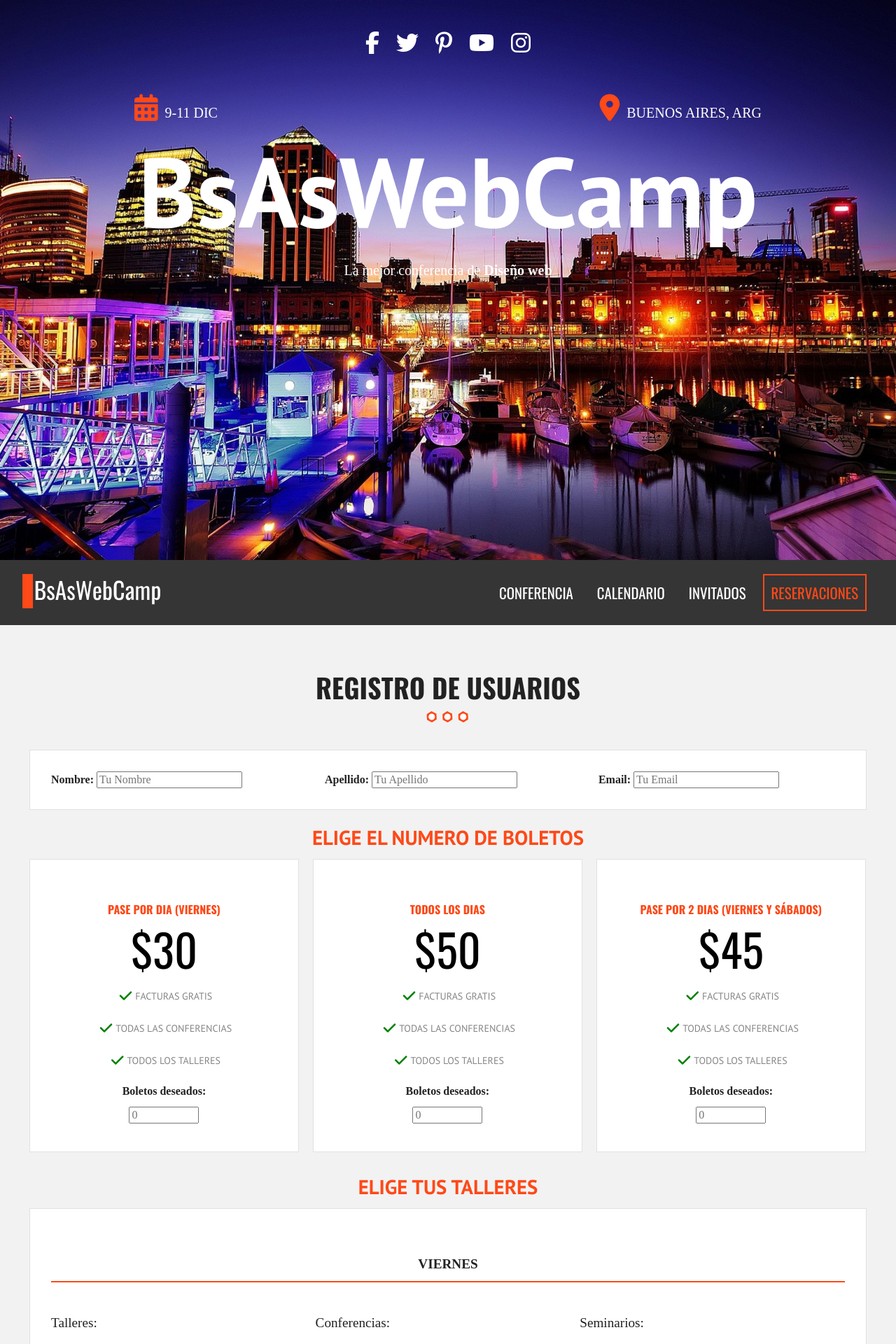
After one commit to SebasAnderson/Taller3, a PHP site: page /registro.html in a window 1280 px wide. The commit adds this page. Shown: the top 1920 px of the page at 70% size. Run offline with PHP 8.4, Linux system fonts and the light colour scheme; some libraries are stand-ins or nearby versions.

Commit message:
registro completado

```diff
--- a/css/main.css
+++ b/css/main.css
@@ -273,7 +273,7 @@
         }
 
         div.logo img {
-            width: 100%;
+            width: 50%;
         }
 
         @media only screen and (min-width: 768px) {
@@ -665,7 +665,7 @@
 
         footer.info-testimonial {
             padding: 0;
-            background-color: white;
+            background-color: transparent;
         }
 
         footer.info-testimonial img {
@@ -786,6 +786,102 @@
             padding: 10px 0;
             margin: 0;
             text-align: center;
+        }
+        /* INTERNAS */
+        /* REGISTRO */
+
+        form.registro h3{
+            text-align: center;
+            text-transform: uppercase;
+            margin: 20px 0 0 0;
+        }
+        form.registro label {
+            margin-bottom: 5px;
+            font-weight: bold;
+        }
+        h4 {
+            text-align: center;
+            text-transform: uppercase;
+            border-bottom: 2px solid #fe4918;
+            padding: 10px;
+            font-size: 1.2em;
+        }
+        div.caja {
+            background-color: white;
+            border: 1px solid #e1e1e1;
+            padding: 10px;
+            margin: 10px;
+        }
+        div.campo {
+            padding: 20px;
+        }
+        @media only screen and (min-width: 768px) {
+            div.campo{
+                float: left;
+                width: 33.3%;
+            }
+        }
+        div.paquetes .tabla-precios:hover {
+            transform: none;
+            box-shadow: none;
+        }
+        div.paquetes .tabla-precios input {
+            clear: both;
+            width: 100px;
+            margin: 10px auto 0 auto;
+            display: block;
+        }
+
+        .contenido-dia {
+            padding: 20px;
+            /* display: none; */
+        }
+        @media only screen and (min-width: 768px) {
+        .contenido-dia > div {
+            float: left;
+            width: 33.3%;
+            }
+        }
+        .contenido-dia > div p {
+            text-align: left;
+        }
+        .contenido-dia > div label {
+            display: block;
+            margin-bottom: 10px;
+        }
+        .contenido-dia > div input {
+            margin-right: 10px;
+        }
+        .contenido-dia > div label time {
+            color: #fe4918;
+            font-weight: bold;
+        }
+        /*RESUMEN REGISTRO */
+        .resumen p {
+            font-size: 1.2em;
+            text-transform: uppercase;
+        }
+        div.resumen .extras {
+            float: left;
+            width: 50%;
+            padding: 30px;
+        }
+
+        div.extras div.orden {
+            text-align: left;
+            margin-bottom: 10px;
+        }
+        div.extras div.orden input {
+            margin: 10px 0 0 0;
+        }
+        div.resumen div.total {
+            float: right;
+            width: 50%;
+            padding: 30px;
+        }
+        div.resumen input {
+            display: block;
+            margin: 10px auto;
         }
 
         .hidden {
--- /dev/null
+++ b/registro.html
@@ -0,0 +1,298 @@
+<!doctype html>
+<html class="no-js" lang="">
+
+<head>
+    <meta charset="utf-8">
+    <title></title>
+    <meta name="description" content="">
+    <meta name="viewport" content="width=device-width, initial-scale=1">
+
+    <link rel="manifest" href="site.webmanifest">
+    <link rel="apple-touch-icon" href="icon.png">
+    <link rel="stylesheet" href="css/normalize.css">
+    <link rel="stylesheet" href="css/fontawesome-all.min.css">
+    <link href="https://fonts.googleapis.com/css2?family=Open+Sans:ital,wght@0,300;0,400;0,600;0,700;0,800;1,300;1,400;1,600;1,700;1,800&family=Oswald:wght@200;300;400;500;600;700&family=PT+Sans:ital,wght@0,400;0,700;1,400;1,700&display=swap" rel="stylesheet">
+    <link rel="stylesheet" href="css/main.css">
+    <meta name="theme-color" content="#fafafa">
+</head>
+
+<body>
+
+
+    <header class="site-header">
+        <div class="hero">
+            <div class="contenido-header">
+                <nav class="redes-sociales">
+                    <a href="#"><i class="fab fa-facebook-f"></i></a>
+                    <a href="#"><i class="fab fa-twitter"></i></a>
+                    <a href="#"><i class="fab fa-pinterest-p"></i></a>
+                    <a href="#"><i class="fab fa-youtube"></i></a>
+                    <a href="#"><i class="fab fa-instagram"></i></a>
+                </nav>
+                <div class="informacion-evento">
+                    <div class="clearfix">
+                        <p class="fecha"><i class="fas fa-calendar-alt"></i>9-11 Dic</p>
+                        <p class="ciudad"><i class="fas fa-map-marker-alt"></i>Buenos Aires, Arg</p>
+                    </div>
+                    <h1 class="nombre-sitio">BsAsWebCamp</h1>
+                    <p class="slogan">La mejor conferencia de <span>Diseño web</span></p>
+                </div>
+            </div>
+        </div>
+        <!-- Hero -->
+    </header>
+    <div class="barra">
+        <div class="contenedor clearfix">
+            <div class="logo">
+                <img src="img/img/logo2.svg" alt="Logo-test">
+           </div>
+            <div class="menu-movil">
+                <span></span>
+                <span></span>
+                <span></span>
+            </div>
+            <nav class="navegacion-principal">
+                <a href="#">Conferencia</a>
+                <a href="#">Calendario</a>
+                <a href="#">Invitados</a>
+                <a href="registro.html">Reservaciones</a>
+            </nav>
+        </div>
+        <!-- Contenedor -->
+    </div>
+    <!-- Fin de la barra -->
+
+    <section class="seccion contenedor">
+        <h2>Registro de Usuarios </h2>
+        <form id="registro" class="registro" action="index.html" method="post">
+            <div id="datos_usuarios" class="registro caja clearfix">
+                <div class="campo">
+                    <label for="nombre">Nombre:</label>
+                    <input type="text" id="nombre" name="nombre" placeholder="Tu Nombre">
+                </div>
+                <div class="campo">
+                    <label for="apellido">Apellido:</label>
+                    <input type="text" id="apellido" name="apellido" placeholder="Tu Apellido">
+                </div>
+                <div class="campo">
+                    <label for="email">Email:</label>
+                    <input type="email" id="email" name="email" placeholder="Tu Email">
+                </div>
+                <div id="error"></div>
+            </div><!--  #DATOS USUARIO -->
+            <div id="paquetes" class="paquetes">
+                <h3>Elige el numero de boletos</h3>
+                <ul class="lista-precios clearfix">
+                    <li>
+                        <div class="tabla-precios">
+                            <h3>Pase por dia (Viernes)</h3>
+                            <p class="numero">$30</p>
+                            <ul>
+                                <li>Facturas Gratis</li>
+                                <li>Todas las conferencias</li>
+                                <li>Todos los talleres</li>
+                            </ul>
+                            <div class="orden">
+                                <label for="pase_dia">Boletos deseados:</label>
+                                <input type="number" min="0" id="pase_dia" size="3" placeholder="0">
+                            </div>                        </div>
+                    </li>
+                    <li>
+                        <div class="tabla-precios">
+                            <h3>Todos los dias</h3>
+                            <p class="numero">$50</p>
+                            <ul>
+                                <li>Facturas Gratis</li>
+                                <li>Todas las conferencias</li>
+                                <li>Todos los talleres</li>
+                            </ul>
+                             <div class="orden">
+                                <label for="pase_completo">Boletos deseados:</label>
+                                <input type="number" min="0" id="pase_completo" size="3" placeholder="0">
+                            </div>
+                        </div>
+                    </li>
+                    <li>
+                        <div class="tabla-precios">
+                            <h3>Pase por 2 dias (Viernes y Sábados) </h3>
+                            <p class="numero">$45</p>
+                            <ul>
+                                <li>Facturas Gratis</li>
+                                <li>Todas las conferencias</li>
+                                <li>Todos los talleres</li>
+                            </ul>
+                            <div class="orden">
+                                <label for="pase_dosDias">Boletos deseados:</label>
+                                <input type="number" min="0" id="pase_dosDias" size="3" placeholder="0">
+                            </div>
+                        </div>
+                    </li>
+
+                </ul>
+            </div><!--#Paquetes-->
+            <div id="eventos" class="eventos clearfix">
+                         <h3>Elige tus talleres</h3>
+                         <div class="caja">
+                               <div id="viernes" class="contenido-dia clearfix">
+                                   <h4>Viernes</h4>
+                                       <div>
+                                           <p>Talleres:</p>
+                                           <label><input type="checkbox" name="registro[]" id="taller_01" value="taller_01"><time>10:00</time> Responsive Web Design</label>
+                                           <label><input type="checkbox" name="registro[]" id="taller_02" value="taller_02"><time>12:00</time> Flexbox</label>
+                                           <label><input type="checkbox" name="registro[]" id="taller_03" value="taller_03"><time>14:00</time> HTML5 y CSS3</label>
+                                           <label><input type="checkbox" name="registro[]" id="taller_04" value="taller_04"><time>17:00</time> Drupal</label>
+                                           <label><input type="checkbox" name="registro[]" id="taller_05" value="taller_05"><time>19:00</time> WordPress</label>
+                                       </div>
+                                       <div>
+                                           <p>Conferencias:</p>
+                                           <label><input type="checkbox" name="registro[]" id="conf_01" value="conf_01"><time>10:00</time> Como ser Freelancer</label>
+                                           <label><input type="checkbox" name="registro[]" id="conf_02" value="conf_02"><time>17:00</time> Tecnologías del Futuro</label>
+                                           <label><input type="checkbox" name="registro[]" id="conf_03" value="conf_03"><time>19:00</time> Seguridad en la Web</label>
+                                       </div>
+                                       <div>
+                                           <p>Seminarios:</p>
+                                           <label><input type="checkbox" name="registro[]" id="sem_01" value="sem_01"><time>10:00</time> Diseño UI y UX para móviles</label>
+                                       </div>
+                               </div> <!--#viernes-->
+                               <div id="sabado" class="contenido-dia clearfix">
+                                   <h4>Sábado</h4>
+                                   <div>
+                                         <p>Talleres:</p>
+                                         <label><input type="checkbox" name="registro[]" id="taller_06" value="taller_06"><time>10:00</time> AngularJS</label>
+                                         <label><input type="checkbox" name="registro[]" id="taller_07" value="taller_07"><time>12:00</time> PHP y MySQL</label>
+                                         <label><input type="checkbox" name="registro[]" id="taller_08" value="taller_08"><time>14:00</time> JavaScript Avanzado</label>
+                                         <label><input type="checkbox" name="registro[]" id="taller_09" value="taller_09"><time>17:00</time> SEO en Google</label>
+                                         <label><input type="checkbox" name="registro[]" id="taller_10" value="taller_10"><time>19:00</time> De Photoshop a HTML5 y CSS3</label>
+                                         <label><input type="checkbox" name="registro[]" id="taller_11" value="taller_11"><time>21:00</time> PHP Medio y Avanzado</label>
+                                   </div>
+                                   <div>
+                                         <p>Conferencias:</p>
+                                         <label><input type="checkbox" name="registro[]" id="conf_04" value="conf_04"><time>10:00</time> Como crear una tienda online que venda millones en pocos días</label>
+                                         <label><input type="checkbox" name="registro[]" id="conf_05" value="conf_05"><time>17:00</time> Los mejores lugares para encontrar trabajo</label>
+                                         <label><input type="checkbox" name="registro[]" id="conf_06" value="conf_06"><time>19:00</time> Pasos para crear un negocio rentable</label>
+                                   </div>
+                                   <div>
+                                         <p>Seminarios:</p>
+                                         <label><input type="checkbox" name="registro[]" id="sem_02" value="sem_02"><time>10:00</time> Aprende a Programar en una mañana</label>
+                                         <label><input type="checkbox" name="registro[]" id="sem_03" value="sem_03"><time>17:00</time> Diseño UI y UX para móviles</label>
+                                   </div>
+                               </div> <!--#sabado-->
+                               <div id="domingo" class="contenido-dia clearfix">
+                                   <h4>Domingo</h4>
+                                   <div>
+                                         <p>Talleres:</p>
+                                         <label><input type="checkbox" name="registro[]" id="taller_12" value="taller_12"><time>10:00</time> Laravel</label>
+                                         <label><input type="checkbox" name="registro[]" id="taller_13" value="taller_13"><time>12:00</time> Crea tu propia API</label>
+                                         <label><input type="checkbox" name="registro[]" id="taller_14" value="taller_14"><time>14:00</time> JavaScript y jQuery</label>
+                                         <label><input type="checkbox" name="registro[]" id="taller_15" value="taller_15"><time>17:00</time> Creando Plantillas para WordPress</label>
+                                         <label><input type="checkbox" name="registro[]" id="taller_16" value="taller_16"><time>19:00</time> Tiendas Virtuales en Magento</label>
+                                   </div>
+                                   <div>
+                                         <p>Conferencias:</p>
+                                         <label><input type="checkbox" name="registro[]" id="conf_07" value="conf_07"><time>10:00</time> Como hacer Marketing en línea</label>
+                                         <label><input type="checkbox" name="registro[]" id="conf_08" value="conf_08"><time>17:00</time> ¿Con que lenguaje debo empezar?</label>
+                                         <label><input type="checkbox" name="registro[]" id="conf_09" value="conf_09"><time>19:00</time> Frameworks y librerias Open Source</label>
+                                   </div>
+                                   <div>
+                                         <p>Seminarios:</p>
+                                         <label><input type="checkbox" name="registro[]" id="sem_04" value="sem_04"><time>14:00</time> Creando una App en Android en una tarde</label>
+                                         <label><input type="checkbox" name="registro[]" id="sem_05" value="sem_05"><time>17:00</time> Creando una App en iOS en una tarde</label>
+                                   </div>
+                               </div> <!--#domingo-->
+                           </div><!--.caja-->
+                     </div> <!--#eventos-->
+                     <div id="resumen" class="resumen">
+                         <h3>Pago y Extras</h3>
+                         <div class="caja clearfix">
+                             <div class="extras">
+                                 <div class="orden">
+                                     <label for="remera_evento">Remera del evento $10 <small>(promocion 7% dto.)</small></label>
+                                     <input type="number" min="0" id="remera_evento" size="3"placeholder="0">
+                                 </div><!--orden-->
+                                 <div class="orden">
+                                    <label for="stickers">Paquete de 10 stickers $2<small>(HTML5, CSS3, JavaScript, >Chrome)</small></label>
+                                    <input type="number" min="0" id="stickers" size="3"placeholder="0">
+                                </div><!--orden-->
+                                <div class="orden">
+                                    <label for="regalo">Seleccione un regalo</label> <br>
+                                    <select id="regalo" required>
+                                        <option value="">-- Seleccione un regalo --</option>
+                                        <option value="Sti">Stickers</option>
+                                        <option value="Pul">Pulseras</option>
+                                        <option value="Lap">Lapiceras</option>
+                                    </select>
+                                </div><!--Orden-->
+                                <input type="button" id="calcular" class="button" value="Calcular">
+                             </div><!--Extras-->
+                             <div class="total">
+                                 <p>Resumen</p>
+                                 <div id="lista-productos">
+
+                                 </div>
+                                 <p>Total:</p>
+                                 <div id="suma-total">
+
+                                 </div>
+                                 <input type="submit" id="btnRegistro" class="button" value="Pagar">
+                             </div><!--Total-->
+                         </div><!--Caja-->
+                     </div><!--Resumen-->
+        </form>
+    </section>
+
+
+    <footer class="site-footer">
+        <div class="contenedor clearfix">
+            <div class="footer-informacion">
+                <h3>Sobre <span>BsAsWebCamp</span></h3>
+                <p>Lorem ipsum dolor sit amet, consectetur adipisicing elit. Atque amet voluptates, fugit ullam explicabo eum, quisquam iste, adipisci tempora unde dolore earum maiores quasi minima. Reprehenderit inventore facilis id harum.</p>
+            </div>
+            <div class="ultimos-tweets">
+                <h3>Ultimos <span>Tweets</span></h3>
+                <ul>
+                    <li>Lorem, ipsum dolor sit amet consectetur adipisicing elit. Vitae eveniet consequatur debitis libero velit corporis, accusamus nam, modi, aliquam doloribus #ipsum minima natus ducimus vero optio id @amet recusandae ullam.</li>
+                    <li>Lorem, ipsum dolor sit amet consectetur adipisicing elit. Vitae eveniet consequatur debitis libero velit corporis, accusamus nam, modi, aliquam doloribus #ipsum minima natus ducimus vero optio id @amet recusandae ullam.</li>
+                </ul>
+            </div>
+            <div class="menu">
+                <h3>Redes <span>Sociales</span></h3>
+                <nav class="redes-sociales">
+                    <a href="#"><i class="fab fa-facebook-f"></i></a>
+                    <a href="#"><i class="fab fa-twitter"></i></a>
+                    <a href="#"><i class="fab fa-pinterest-p"></i></a>
+                    <a href="#"><i class="fab fa-youtube"></i></a>
+                    <a href="#"><i class="fab fa-instagram"></i></a>
+                </nav>
+            </div>
+        </div>
+        <p class="copyright">
+            Todos los derechos Reservados BsAsWebCamp 2020
+        </p>
+
+
+    </footer>
+
+    <script src="https://kit.fontawesome.com/b6d1f05ea0.js" crossorigin="anonymous"></script>
+    <script src=" js/vendor/modernizr-3.8.0.min.js "></script>
+    <script src="https://code.jquery.com/jquery-3.4.1.min.js " integrity="sha256-CSXorXvZcTkaix6Yvo6HppcZGetbYMGWSFlBw8HfCJo=" crossorigin=" anonymous "></script>
+    <script>
+        window.jQuery || document.write('<script src="js/vendor/jquery-3.4.1.min.js "><\/script>')
+    </script>
+    <script src="js/plugins.js "></script>
+    <script src="js/main.js "></script>
+
+    <!-- Google Analytics: change UA-XXXXX-Y to be your site's ID. -->
+    <script>
+        window.ga = function() {
+            ga.q.push(arguments)
+        };
+        ga.q = [];
+        ga.l = +new Date;
+        ga('create', 'UA-XXXXX-Y', 'auto');
+        ga('set', 'transport', 'beacon');
+        ga('send', 'pageview')
+    </script>
+    <script src="https://www.google-analytics.com/analytics.js " async></script>
+</body>
+
+</html>
```
Also changed, not shown: index.html (+4 -4 lines), img/img/logo.svg, img/img/logo2.gif (added), img/img/logo2.svg (added).
